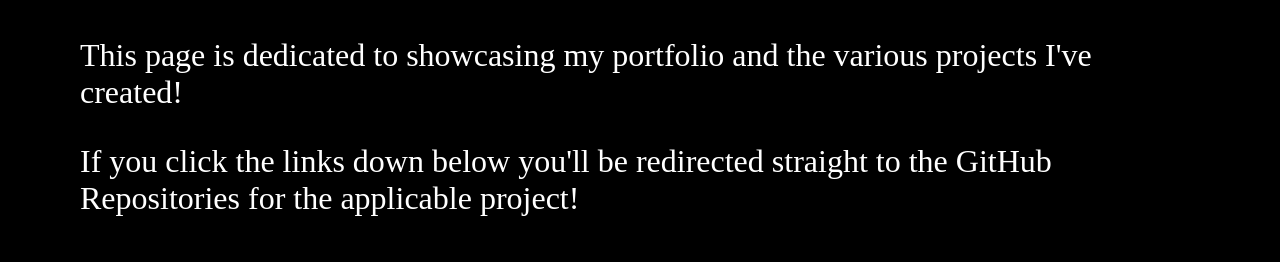
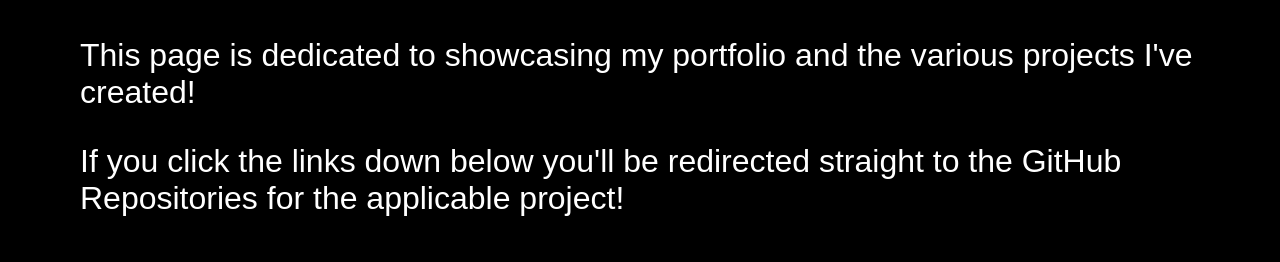
Before and after one commit to oBraenna91/portfolio, a plain HTML site: page index.html in a window 1280 px wide. Shown: the part 351-613 px from the top of the page. Drawn offline with Linux system fonts and the light colour scheme; a web font is replaced by a local one.

Commit message:
Font update

```diff
--- a/styles.css
+++ b/styles.css
@@ -12,8 +12,13 @@ h1 {
 h1,h2,h3,h4,p{
     color:#FFFF;
 }
-h2, h3, h4, p {
+h2, h3, h4 {
     font-family: elizeth-condensed, serif;
+    font-weight: 400;
+    font-style: normal;
+}
+p, a, ul {
+    font-family: massilia, sans-serif;
     font-weight: 400;
     font-style: normal;
 }
```
